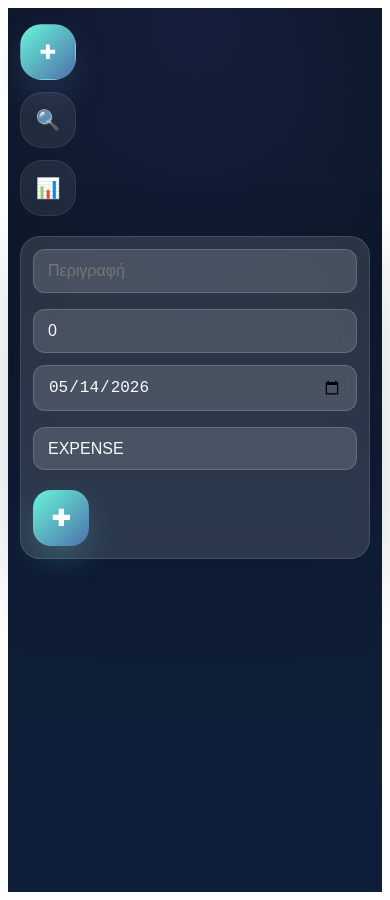
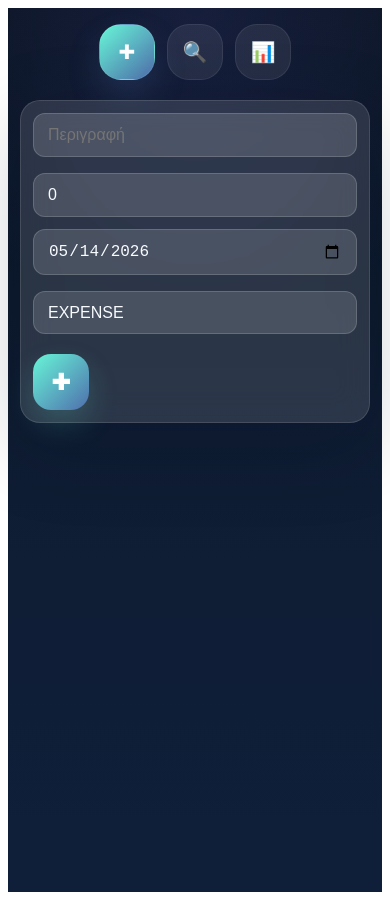
Before and after one commit to sotirisPanourgias/budget-front, an Angular app: page / in a window 390 px wide. Built offline with nearby package versions, Linux system fonts and the light colour scheme.

Commit message:
ui fix phone

```diff
--- a/src/app/app.css
+++ b/src/app/app.css
@@ -372,15 +372,6 @@
 }
 
 @media (max-width: 620px) {
-  .tabs {
-    flex-direction: column;
-    align-items: stretch;
-  }
-
-  .tabs button {
-    width: 100%;
-  }
-
   .hero-card {
     width: 100%;
   }
```
